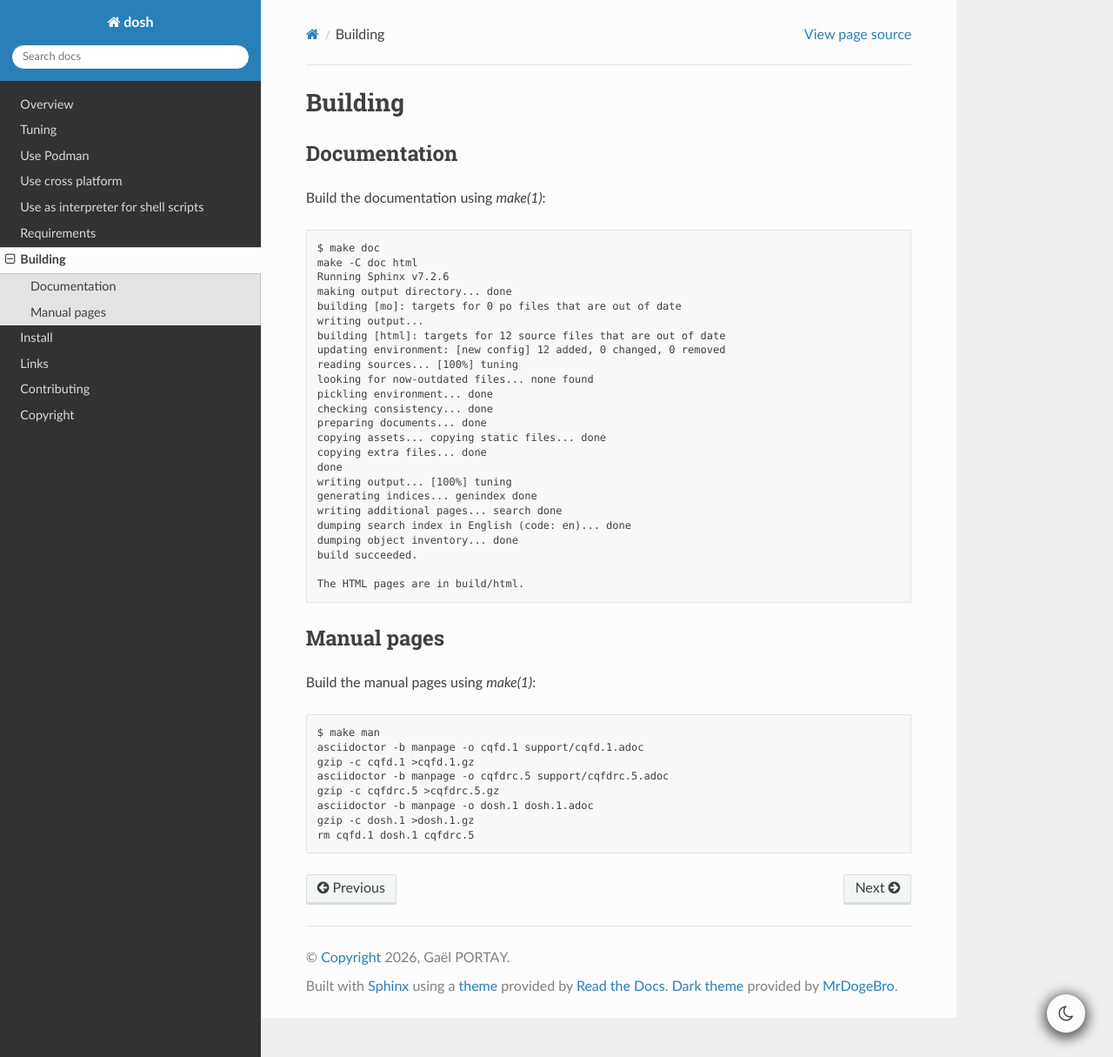
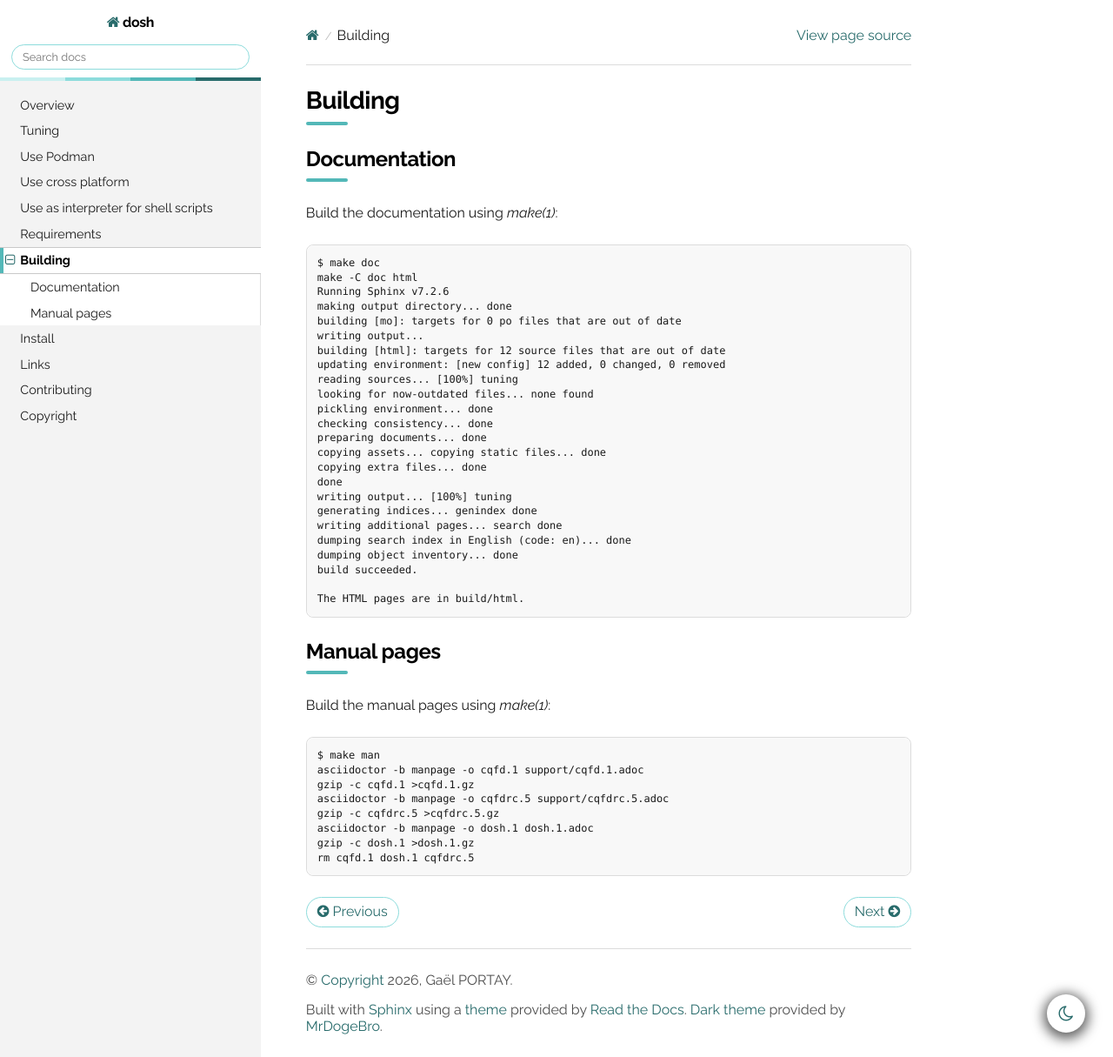
Before and after one commit to gportay/dosh, a Sphinx documentation site: the page built from doc/source/building.rst, in a window 1280 px wide and 1215 px high. Shown: the whole window at 87% size. Built offline with Sphinx 7.4.7 and the Read the Docs theme 3.1.0, drawn with Linux system fonts in a browser that asks for light colours; some web fonts are replaced.

Commit message:
doc: colorize the read the docs theme with the dosh palette
Use the dosh palette, teal and its tints on black and white: Raleway for
the text, Chillax for the titles, a white masthead underlined with the
four teal colors, section titles underlined with a short teal bar, teal
links, current page and notes, and rounded buttons.

In dark mode, use the dark backgrounds with the light tints for the
links and buttons, and the GitHub Dark style of Pygments for the code
blocks.

Load the stylesheets after the sphinx_rtd_dark_mode ones they override.

Co-Authored-By: Claude Opus 5.5 <noreply@anthropic.com>

```diff
--- /dev/null
+++ b/doc/source/_static/dosh.css
@@ -0,0 +1,440 @@
+/*
+ * Copyright (c) 2026 Gaël PORTAY
+ * SPDX-License-Identifier: LGPL-2.1-or-later
+ *
+ * Colorize the Read the Docs theme with the dosh palette.
+ * Loaded after the sphinx_rtd_dark_mode stylesheets it overrides.
+ */
+
+:root {
+  --dosh-teal-pale: #c9f0f0;
+  --dosh-teal-light: #8ddcdc;
+  --dosh-teal: #53b8b8;
+  --dosh-teal-dark: #286b6b;
+  --dosh-black: #000000;
+  --dosh-text: #1a1a1a;
+  --dosh-muted: #4d4d4d;
+  --dosh-border: #dcdcdc;
+  --dosh-hero: #f3f3f3;
+  --dosh-dark-bg: #0d0d0d;
+  --dosh-dark-surface: #1a1a1a;
+  --dosh-dark-border: #333333;
+  --dosh-dark-text: #e6e6e6;
+  --dosh-dark-muted: #b3b3b3;
+
+  --dosh-palette: linear-gradient(to right,
+    var(--dosh-teal-pale) 0 25%,
+    var(--dosh-teal-light) 25% 50%,
+    var(--dosh-teal) 50% 75%,
+    var(--dosh-teal-dark) 75% 100%);
+}
+
+/* -- Fonts ---------------------------------------------------------------- */
+
+body,
+.btn,
+button,
+input,
+input[type],
+select,
+textarea {
+  font-family: Raleway, "Helvetica Neue", Arial, sans-serif;
+}
+
+h1, h2, h3, h4, h5, h6, legend,
+.rst-content .toctree-wrapper > p.caption,
+.wy-side-nav-search > a,
+.wy-nav-top a {
+  font-family: Chillax, Raleway, "Helvetica Neue", Arial, sans-serif;
+  font-weight: 600;
+  letter-spacing: -.02em;
+}
+
+/* -- Light mode ----------------------------------------------------------- */
+
+body,
+.wy-body-for-nav,
+.wy-nav-content-wrap,
+.wy-nav-content {
+  background: #ffffff;
+  color: var(--dosh-text);
+}
+
+.rst-content h1, .rst-content h2, .rst-content h3,
+.rst-content h4, .rst-content h5, .rst-content h6 {
+  color: var(--dosh-black);
+}
+
+/* Section titles underlined with a short bar of the theme color. */
+.rst-content h1::after,
+.rst-content h2::after {
+  content: "";
+  display: block;
+  width: 3rem;
+  height: .25rem;
+  margin-top: .5rem;
+  border-radius: .125rem;
+  background: var(--dosh-teal);
+}
+
+a, a:visited,
+.wy-nav-content a, .wy-nav-content a:visited {
+  color: var(--dosh-teal-dark);
+}
+
+a:hover,
+.wy-nav-content a:hover {
+  color: var(--dosh-black);
+}
+
+mark,
+.rst-content .highlighted,
+span.highlighted {
+  color: var(--dosh-teal-dark);
+  background: var(--dosh-teal-pale);
+  box-shadow: none;
+}
+
+/* White masthead, black title, underlined with the four colors. */
+.wy-side-nav-search,
+.wy-nav-top {
+  position: relative;
+  background: #ffffff;
+}
+
+.wy-side-nav-search::after,
+.wy-nav-top::after {
+  content: "";
+  position: absolute;
+  left: 0;
+  right: 0;
+  bottom: 0;
+  height: .25rem;
+  background: var(--dosh-palette);
+}
+
+.wy-side-nav-search > a,
+.wy-side-nav-search .wy-dropdown > a,
+.wy-nav-top a {
+  color: var(--dosh-black);
+}
+
+/* Monochrome icons, in the theme color. */
+.wy-side-nav-search > a::before,
+.wy-nav-top i {
+  color: var(--dosh-teal-dark);
+}
+
+.wy-side-nav-search > div.version {
+  color: var(--dosh-muted);
+}
+
+.wy-side-nav-search input[type="text"] {
+  border-color: var(--dosh-teal-light);
+}
+
+.wy-side-nav-search input[type="text"]:focus {
+  border-color: var(--dosh-teal);
+}
+
+/* Navigation */
+.wy-nav-side {
+  background: var(--dosh-hero);
+}
+
+.wy-menu-vertical header,
+.wy-menu-vertical p.caption {
+  color: var(--dosh-teal-dark);
+}
+
+.wy-menu-vertical a {
+  color: var(--dosh-text);
+}
+
+.wy-menu-vertical a:hover {
+  color: var(--dosh-black);
+  background: var(--dosh-teal-pale);
+}
+
+.wy-menu-vertical a:active {
+  color: var(--dosh-black);
+  background: var(--dosh-teal-light);
+}
+
+.wy-menu-vertical li.current {
+  background: #ffffff;
+}
+
+.wy-menu-vertical li.current a {
+  color: var(--dosh-text);
+  border-right-color: var(--dosh-border);
+}
+
+.wy-menu-vertical li.current > a,
+.wy-menu-vertical li.on a {
+  color: var(--dosh-black);
+  background: #ffffff;
+  border-top-color: var(--dosh-border);
+  border-bottom-color: var(--dosh-border);
+  box-shadow: inset .25rem 0 0 var(--dosh-teal);
+}
+
+.wy-menu-vertical li.current a:hover,
+.wy-menu-vertical li.current > a:hover,
+.wy-menu-vertical li.on a:hover {
+  background: var(--dosh-teal-pale);
+}
+
+.wy-menu-vertical li.toctree-l2.current > a,
+.wy-menu-vertical li.toctree-l2.current li.toctree-l3 > a,
+.wy-menu-vertical li.toctree-l3.current > a,
+.wy-menu-vertical li.toctree-l3.current li.toctree-l4 > a {
+  background: var(--dosh-teal-pale);
+}
+
+/* Overrides the per-level and hover colors of the theme. */
+.wy-menu-vertical li button.toctree-expand {
+  color: var(--dosh-teal-dark) !important;
+}
+
+/* Code */
+.rst-content code.literal,
+.rst-content tt.literal,
+.rst-content code,
+.rst-content tt,
+code {
+  color: var(--dosh-teal-dark);
+  background: var(--dosh-hero);
+  border-color: var(--dosh-border);
+}
+
+.rst-content div[class^="highlight"],
+.rst-content pre.literal-block {
+  border-color: var(--dosh-border);
+  border-radius: .5rem;
+  overflow: hidden;
+}
+
+/* Notes: black text on the theme color and on its light tint. */
+.rst-content .admonition,
+.rst-content .note,
+.wy-alert.wy-alert-info {
+  color: var(--dosh-black);
+  background: var(--dosh-teal-pale);
+  border-radius: .5rem;
+  overflow: hidden;
+}
+
+.rst-content .admonition .admonition-title,
+.rst-content .note .admonition-title,
+.wy-alert.wy-alert-info .wy-alert-title {
+  color: var(--dosh-black);
+  background: var(--dosh-teal);
+}
+
+/* Rounded buttons */
+.btn {
+  border-radius: 2rem;
+  box-shadow: none;
+}
+
+.btn-neutral {
+  color: var(--dosh-teal-dark) !important;
+  background-color: #ffffff !important;
+  border: 1px solid var(--dosh-teal-light);
+}
+
+.btn-neutral:hover {
+  color: var(--dosh-black) !important;
+  background-color: var(--dosh-teal-pale) !important;
+}
+
+.btn-neutral:visited {
+  color: var(--dosh-teal-dark) !important;
+}
+
+/* White footer with a thin line on top. */
+footer {
+  color: var(--dosh-muted);
+}
+
+footer hr,
+.rst-content hr {
+  border-top-color: var(--dosh-border);
+}
+
+.theme-switcher {
+  color: var(--dosh-teal-dark);
+  background-color: #ffffff;
+}
+
+/* -- Dark mode ------------------------------------------------------------ */
+
+html[data-theme="dark"] body,
+html[data-theme="dark"] .wy-body-for-nav,
+html[data-theme="dark"] .wy-nav-content-wrap,
+html[data-theme="dark"] .wy-nav-content {
+  background: var(--dosh-dark-bg);
+  color: var(--dosh-dark-text);
+}
+
+html[data-theme="dark"] .rst-content h1, html[data-theme="dark"] .rst-content h2,
+html[data-theme="dark"] .rst-content h3, html[data-theme="dark"] .rst-content h4,
+html[data-theme="dark"] .rst-content h5, html[data-theme="dark"] .rst-content h6 {
+  color: #ffffff;
+}
+
+html[data-theme="dark"] a,
+html[data-theme="dark"] a:visited,
+html[data-theme="dark"] .wy-nav-content a,
+html[data-theme="dark"] .wy-nav-content a:visited {
+  color: var(--dosh-teal-light);
+}
+
+html[data-theme="dark"] a:hover,
+html[data-theme="dark"] .wy-nav-content a:hover {
+  color: var(--dosh-teal-pale);
+}
+
+html[data-theme="dark"] mark,
+html[data-theme="dark"] .rst-content .highlighted,
+html[data-theme="dark"] span.highlighted {
+  color: var(--dosh-black);
+  background: var(--dosh-teal-light);
+}
+
+html[data-theme="dark"] .wy-side-nav-search,
+html[data-theme="dark"] .wy-nav-top {
+  background: var(--dosh-dark-bg);
+}
+
+html[data-theme="dark"] .wy-side-nav-search > a,
+html[data-theme="dark"] .wy-side-nav-search .wy-dropdown > a,
+html[data-theme="dark"] .wy-nav-top a {
+  color: #ffffff;
+}
+
+html[data-theme="dark"] .wy-side-nav-search > a::before,
+html[data-theme="dark"] .wy-nav-top i {
+  color: var(--dosh-teal-light);
+}
+
+html[data-theme="dark"] .wy-side-nav-search > div.version {
+  color: var(--dosh-dark-muted);
+}
+
+html[data-theme="dark"] .wy-side-nav-search input[type="text"] {
+  color: var(--dosh-dark-text);
+  background: var(--dosh-dark-surface);
+  border-color: var(--dosh-dark-border);
+}
+
+html[data-theme="dark"] .wy-side-nav-search input[type="text"]:focus {
+  border-color: var(--dosh-teal-light);
+}
+
+html[data-theme="dark"] .wy-nav-side {
+  background: var(--dosh-dark-surface);
+}
+
+html[data-theme="dark"] .wy-menu-vertical header,
+html[data-theme="dark"] .wy-menu-vertical p.caption {
+  color: var(--dosh-teal-light);
+}
+
+html[data-theme="dark"] .wy-menu-vertical li button.toctree-expand {
+  color: var(--dosh-teal-light) !important;
+}
+
+html[data-theme="dark"] .wy-menu-vertical a,
+html[data-theme="dark"] .wy-menu-vertical li.current a {
+  color: var(--dosh-dark-text);
+  border-color: var(--dosh-dark-border);
+}
+
+html[data-theme="dark"] .wy-menu-vertical a:hover,
+html[data-theme="dark"] .wy-menu-vertical li.current a:hover,
+html[data-theme="dark"] .wy-menu-vertical li.current > a:hover,
+html[data-theme="dark"] .wy-menu-vertical li.on a:hover {
+  color: #ffffff;
+  background: var(--dosh-dark-border);
+}
+
+html[data-theme="dark"] .wy-menu-vertical li.current {
+  background: var(--dosh-dark-bg);
+}
+
+html[data-theme="dark"] .wy-menu-vertical li.current > a,
+html[data-theme="dark"] .wy-menu-vertical li.on a {
+  color: #ffffff;
+  background: var(--dosh-dark-bg);
+  border-color: var(--dosh-dark-border);
+  box-shadow: inset .25rem 0 0 var(--dosh-teal-light);
+}
+
+html[data-theme="dark"] .wy-menu-vertical li.toctree-l2.current > a,
+html[data-theme="dark"] .wy-menu-vertical li.toctree-l2.current li.toctree-l3 > a,
+html[data-theme="dark"] .wy-menu-vertical li.toctree-l3.current > a,
+html[data-theme="dark"] .wy-menu-vertical li.toctree-l3.current li.toctree-l4 > a {
+  background: var(--dosh-dark-surface);
+}
+
+html[data-theme="dark"] .rst-content code.literal,
+html[data-theme="dark"] .rst-content tt.literal,
+html[data-theme="dark"] .rst-content code,
+html[data-theme="dark"] .rst-content tt,
+html[data-theme="dark"] code {
+  color: var(--dosh-teal-pale);
+  background: var(--dosh-dark-surface);
+  border-color: var(--dosh-dark-border);
+}
+
+html[data-theme="dark"] .highlight,
+html[data-theme="dark"] .rst-content div[class^="highlight"],
+html[data-theme="dark"] .rst-content pre.literal-block {
+  background: var(--dosh-dark-surface);
+  border-color: var(--dosh-dark-border);
+}
+
+html[data-theme="dark"] .rst-content .admonition,
+html[data-theme="dark"] .rst-content .note,
+html[data-theme="dark"] .wy-alert.wy-alert-info {
+  color: var(--dosh-dark-text);
+  background: var(--dosh-dark-surface);
+}
+
+html[data-theme="dark"] .rst-content .admonition .admonition-title,
+html[data-theme="dark"] .rst-content .note .admonition-title,
+html[data-theme="dark"] .wy-alert.wy-alert-info .wy-alert-title {
+  color: var(--dosh-black);
+  background: var(--dosh-teal-light);
+}
+
+html[data-theme="dark"] .btn-neutral {
+  color: var(--dosh-teal-light) !important;
+  background-color: transparent !important;
+  border-color: var(--dosh-teal-light);
+}
+
+html[data-theme="dark"] .btn-neutral:hover {
+  color: var(--dosh-black) !important;
+  background-color: var(--dosh-teal-light) !important;
+}
+
+html[data-theme="dark"] .btn-neutral:visited {
+  color: var(--dosh-teal-light) !important;
+}
+
+html[data-theme="dark"] footer {
+  color: var(--dosh-dark-muted);
+}
+
+html[data-theme="dark"] footer hr,
+html[data-theme="dark"] .rst-content hr {
+  border-top-color: var(--dosh-dark-border);
+}
+
+html[data-theme="dark"] .theme-switcher {
+  color: var(--dosh-teal-light);
+  background-color: var(--dosh-dark-surface);
+}
--- /dev/null
+++ b/doc/source/_static/github-dark.css
@@ -0,0 +1,89 @@
+/*
+ * Pygments GitHub Dark style, scoped to the dark mode.
+ *
+ * Generated with Pygments 2.21.0:
+ * pygmentize -S github-dark -f html -a 'html[data-theme="dark"] .highlight'
+ * (unscoped pre and linenos rules removed)
+ */
+
+html[data-theme="dark"] .highlight .hll { background-color: #6e7681 }
+html[data-theme="dark"] .highlight { background: #0d1117; color: #E6EDF3 }
+html[data-theme="dark"] .highlight .c { color: #8B949E; font-style: italic } /* Comment */
+html[data-theme="dark"] .highlight .err { color: #F85149 } /* Error */
+html[data-theme="dark"] .highlight .esc { color: #E6EDF3 } /* Escape */
+html[data-theme="dark"] .highlight .g { color: #E6EDF3 } /* Generic */
+html[data-theme="dark"] .highlight .k { color: #FF7B72 } /* Keyword */
+html[data-theme="dark"] .highlight .l { color: #A5D6FF } /* Literal */
+html[data-theme="dark"] .highlight .n { color: #E6EDF3 } /* Name */
+html[data-theme="dark"] .highlight .o { color: #FF7B72; font-weight: bold } /* Operator */
+html[data-theme="dark"] .highlight .x { color: #E6EDF3 } /* Other */
+html[data-theme="dark"] .highlight .p { color: #E6EDF3 } /* Punctuation */
+html[data-theme="dark"] .highlight .ch { color: #8B949E; font-style: italic } /* Comment.Hashbang */
+html[data-theme="dark"] .highlight .cm { color: #8B949E; font-style: italic } /* Comment.Multiline */
+html[data-theme="dark"] .highlight .cp { color: #8B949E; font-weight: bold; font-style: italic } /* Comment.Preproc */
+html[data-theme="dark"] .highlight .cpf { color: #8B949E; font-style: italic } /* Comment.PreprocFile */
+html[data-theme="dark"] .highlight .c1 { color: #8B949E; font-style: italic } /* Comment.Single */
+html[data-theme="dark"] .highlight .cs { color: #8B949E; font-weight: bold; font-style: italic } /* Comment.Special */
+html[data-theme="dark"] .highlight .gd { color: #FFA198; background-color: #490202 } /* Generic.Deleted */
+html[data-theme="dark"] .highlight .ge { color: #E6EDF3; font-style: italic } /* Generic.Emph */
+html[data-theme="dark"] .highlight .ges { color: #E6EDF3; font-weight: bold; font-style: italic } /* Generic.EmphStrong */
+html[data-theme="dark"] .highlight .gr { color: #FFA198 } /* Generic.Error */
+html[data-theme="dark"] .highlight .gh { color: #79C0FF; font-weight: bold } /* Generic.Heading */
+html[data-theme="dark"] .highlight .gi { color: #56D364; background-color: #0F5323 } /* Generic.Inserted */
+html[data-theme="dark"] .highlight .go { color: #8B949E } /* Generic.Output */
+html[data-theme="dark"] .highlight .gp { color: #8B949E } /* Generic.Prompt */
+html[data-theme="dark"] .highlight .gs { color: #E6EDF3; font-weight: bold } /* Generic.Strong */
+html[data-theme="dark"] .highlight .gu { color: #79C0FF } /* Generic.Subheading */
+html[data-theme="dark"] .highlight .gt { color: #FF7B72 } /* Generic.Traceback */
+html[data-theme="dark"] .highlight .g-Underline { color: #E6EDF3; text-decoration: underline } /* Generic.Underline */
+html[data-theme="dark"] .highlight .kc { color: #79C0FF } /* Keyword.Constant */
+html[data-theme="dark"] .highlight .kd { color: #FF7B72 } /* Keyword.Declaration */
+html[data-theme="dark"] .highlight .kn { color: #FF7B72 } /* Keyword.Namespace */
+html[data-theme="dark"] .highlight .kp { color: #79C0FF } /* Keyword.Pseudo */
+html[data-theme="dark"] .highlight .kr { color: #FF7B72 } /* Keyword.Reserved */
+html[data-theme="dark"] .highlight .kt { color: #FF7B72 } /* Keyword.Type */
+html[data-theme="dark"] .highlight .ld { color: #79C0FF } /* Literal.Date */
+html[data-theme="dark"] .highlight .m { color: #A5D6FF } /* Literal.Number */
+html[data-theme="dark"] .highlight .s { color: #A5D6FF } /* Literal.String */
+html[data-theme="dark"] .highlight .na { color: #E6EDF3 } /* Name.Attribute */
+html[data-theme="dark"] .highlight .nb { color: #E6EDF3 } /* Name.Builtin */
+html[data-theme="dark"] .highlight .nc { color: #F0883E; font-weight: bold } /* Name.Class */
+html[data-theme="dark"] .highlight .no { color: #79C0FF; font-weight: bold } /* Name.Constant */
+html[data-theme="dark"] .highlight .nd { color: #D2A8FF; font-weight: bold } /* Name.Decorator */
+html[data-theme="dark"] .highlight .ni { color: #FFA657 } /* Name.Entity */
+html[data-theme="dark"] .highlight .ne { color: #F0883E; font-weight: bold } /* Name.Exception */
+html[data-theme="dark"] .highlight .nf { color: #D2A8FF; font-weight: bold } /* Name.Function */
+html[data-theme="dark"] .highlight .nl { color: #79C0FF; font-weight: bold } /* Name.Label */
+html[data-theme="dark"] .highlight .nn { color: #FF7B72 } /* Name.Namespace */
+html[data-theme="dark"] .highlight .nx { color: #E6EDF3 } /* Name.Other */
+html[data-theme="dark"] .highlight .py { color: #79C0FF } /* Name.Property */
+html[data-theme="dark"] .highlight .nt { color: #7EE787 } /* Name.Tag */
+html[data-theme="dark"] .highlight .nv { color: #79C0FF } /* Name.Variable */
+html[data-theme="dark"] .highlight .ow { color: #FF7B72; font-weight: bold } /* Operator.Word */
+html[data-theme="dark"] .highlight .pm { color: #E6EDF3 } /* Punctuation.Marker */
+html[data-theme="dark"] .highlight .w { color: #6E7681 } /* Text.Whitespace */
+html[data-theme="dark"] .highlight .mb { color: #A5D6FF } /* Literal.Number.Bin */
+html[data-theme="dark"] .highlight .mf { color: #A5D6FF } /* Literal.Number.Float */
+html[data-theme="dark"] .highlight .mh { color: #A5D6FF } /* Literal.Number.Hex */
+html[data-theme="dark"] .highlight .mi { color: #A5D6FF } /* Literal.Number.Integer */
+html[data-theme="dark"] .highlight .mo { color: #A5D6FF } /* Literal.Number.Oct */
+html[data-theme="dark"] .highlight .sa { color: #79C0FF } /* Literal.String.Affix */
+html[data-theme="dark"] .highlight .sb { color: #A5D6FF } /* Literal.String.Backtick */
+html[data-theme="dark"] .highlight .sc { color: #A5D6FF } /* Literal.String.Char */
+html[data-theme="dark"] .highlight .dl { color: #79C0FF } /* Literal.String.Delimiter */
+html[data-theme="dark"] .highlight .sd { color: #A5D6FF } /* Literal.String.Doc */
+html[data-theme="dark"] .highlight .s2 { color: #A5D6FF } /* Literal.String.Double */
+html[data-theme="dark"] .highlight .se { color: #79C0FF } /* Literal.String.Escape */
+html[data-theme="dark"] .highlight .sh { color: #79C0FF } /* Literal.String.Heredoc */
+html[data-theme="dark"] .highlight .si { color: #A5D6FF } /* Literal.String.Interpol */
+html[data-theme="dark"] .highlight .sx { color: #A5D6FF } /* Literal.String.Other */
+html[data-theme="dark"] .highlight .sr { color: #79C0FF } /* Literal.String.Regex */
+html[data-theme="dark"] .highlight .s1 { color: #A5D6FF } /* Literal.String.Single */
+html[data-theme="dark"] .highlight .ss { color: #A5D6FF } /* Literal.String.Symbol */
+html[data-theme="dark"] .highlight .bp { color: #E6EDF3 } /* Name.Builtin.Pseudo */
+html[data-theme="dark"] .highlight .fm { color: #D2A8FF; font-weight: bold } /* Name.Function.Magic */
+html[data-theme="dark"] .highlight .vc { color: #79C0FF } /* Name.Variable.Class */
+html[data-theme="dark"] .highlight .vg { color: #79C0FF } /* Name.Variable.Global */
+html[data-theme="dark"] .highlight .vi { color: #79C0FF } /* Name.Variable.Instance */
+html[data-theme="dark"] .highlight .vm { color: #79C0FF } /* Name.Variable.Magic */
+html[data-theme="dark"] .highlight .il { color: #A5D6FF } /* Literal.Number.Integer.Long */
--- a/doc/source/conf.py
+++ b/doc/source/conf.py
@@ -53,3 +53,13 @@ html_js_files = ['os_theme.js']
 # https://github.com/MrDogeBro/sphinx_rtd_dark_mode
 
 default_dark_mode = False
+
+# -- dosh palette -------------------------------------------------------------
+
+def setup(app):
+    # Raleway for the text, Chillax for the titles.
+    app.add_css_file('https://fonts.googleapis.com/css2?family=Raleway:ital,wght@0,400;0,700;1,400&display=swap')
+    app.add_css_file('https://api.fontshare.com/v2/css?f%5B%5D=chillax@600&display=swap')
+    # Loaded after the sphinx_rtd_dark_mode stylesheets they override.
+    app.add_css_file('github-dark.css', priority=900)
+    app.add_css_file('dosh.css', priority=900)
```
Also changed, not shown: README.md (+38 -4 lines).
